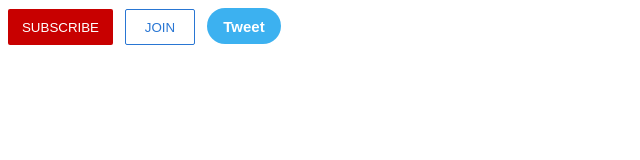
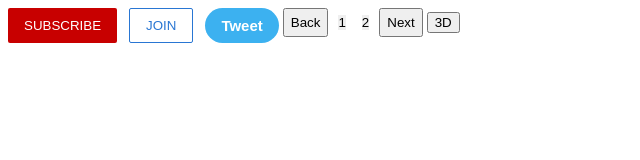
Before and after one commit to dwipaalfarisi/html-css, a plain HTML site: page buttons.html in a window 1280 px wide. Shown: the whole page, without its empty margins (0-640 px from the left). Drawn offline with Linux system fonts and the light colour scheme.

Commit message:
add button up untill task

```diff
--- a/buttons.html
+++ b/buttons.html
@@ -17,6 +17,21 @@
     <button class="tweet-button">
         Tweet
     </button>
+    <button class="page-button">
+        Back
+    </button>
+    <button class="page-number-button">
+        1
+    </button>
+    <button class="page-number-button">
+        2
+    </button>
+    <button class="page-button">
+        Next
+    </button>
+    <button class="3d-button">
+        3D
+    </button>
 
 
 </body>
--- a/style.css
+++ b/style.css
@@ -2,12 +2,15 @@
     background-color: rgb(200, 0, 0);
     color: white;
     border: none;
-    height: 36px;
-    width: 105px;
+    padding-top: 10px;
+    padding-bottom: 10px;
+    padding-left: 16px;
+    padding-right: 16px;
     border-radius: 2px;
     cursor: pointer;
     margin-right: 8px;
-    transition: opacity 0.3s;
+    transition: opacity 0.15s;
+    vertical-align: top;
 }
 
 .subscribe-button:hover {
@@ -24,11 +27,16 @@
     border-style: solid;
     border-width: 1px;
     color: rgb(41, 118, 211);
-    height: 36px;
-    width: 70px;
+    padding-top: 9px;
+    padding-bottom: 9px;
+    padding-left: 16px;
+    padding-right: 16px;
+    border-radius: 2px;
     border-radius: 2px;
     cursor: pointer;
-    transition: opacity 0.3s;
+    transition: background-color 0.15s,
+        color 0.15s;
+    vertical-align: top;
 }
 
 .join-button:hover {
@@ -43,12 +51,34 @@
 .tweet-button {
     background-color: rgb(60, 177, 240);
     color: white;
-    border: none;
-    height: 36px;
-    width: 74px;
+    border: 1px;
+    padding-top: 9px;
+    padding-bottom: 9px;
+    padding-left: 16px;
+    padding-right: 16px;
+    border-radius: 2px;
     border-radius: 18px;
     font-weight: bold;
     font-size: 15px;
     cursor: pointer;
     margin-left: 8px;
+    transition: box-shadow 0.15s;
+    vertical-align: top;
 }
+
+.tweet-button:hover {
+    box-shadow: 2px 2px 6px rgba(0, 0, 0, 0.15);
+}
+
+.page-button {
+    padding-bottom: 5px;
+    padding-top: 5px;
+
+}
+
+.page-number-button {
+    border: none;
+    background-color: none;
+    background-clip: content-box;
+
+}
```
